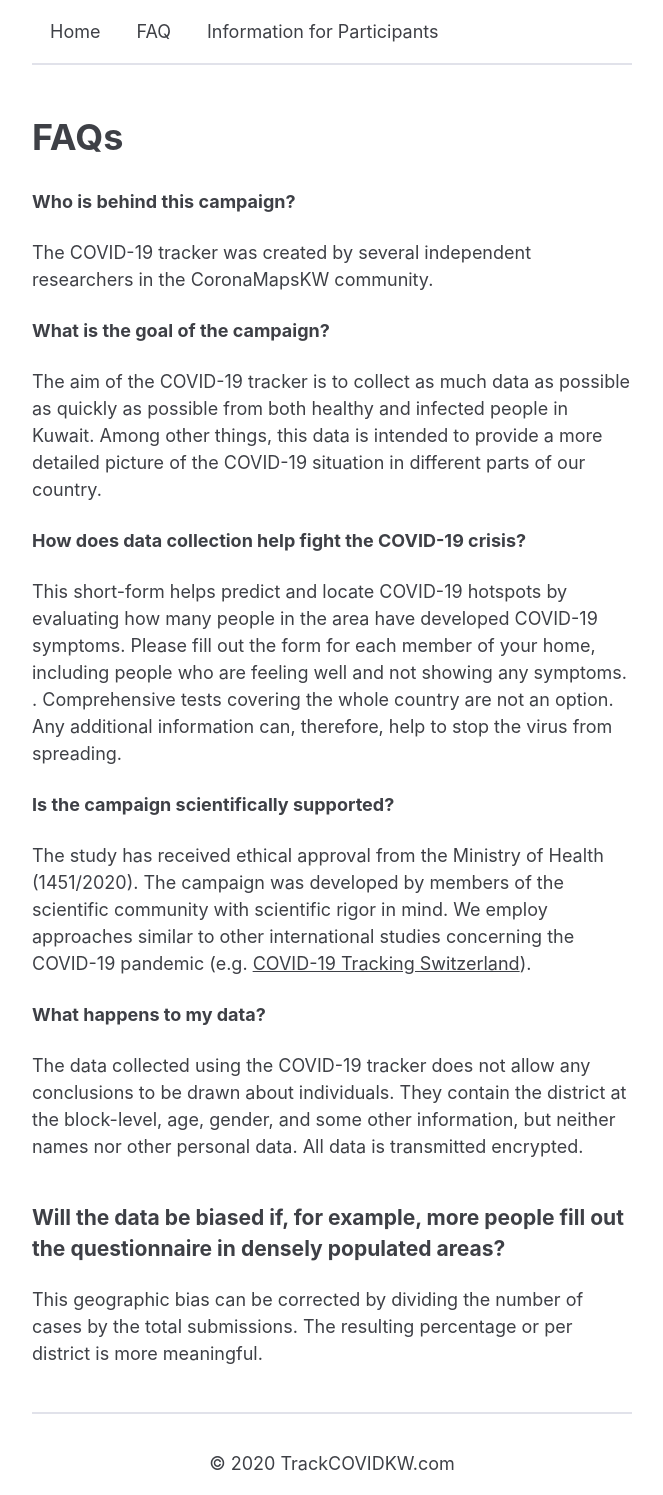
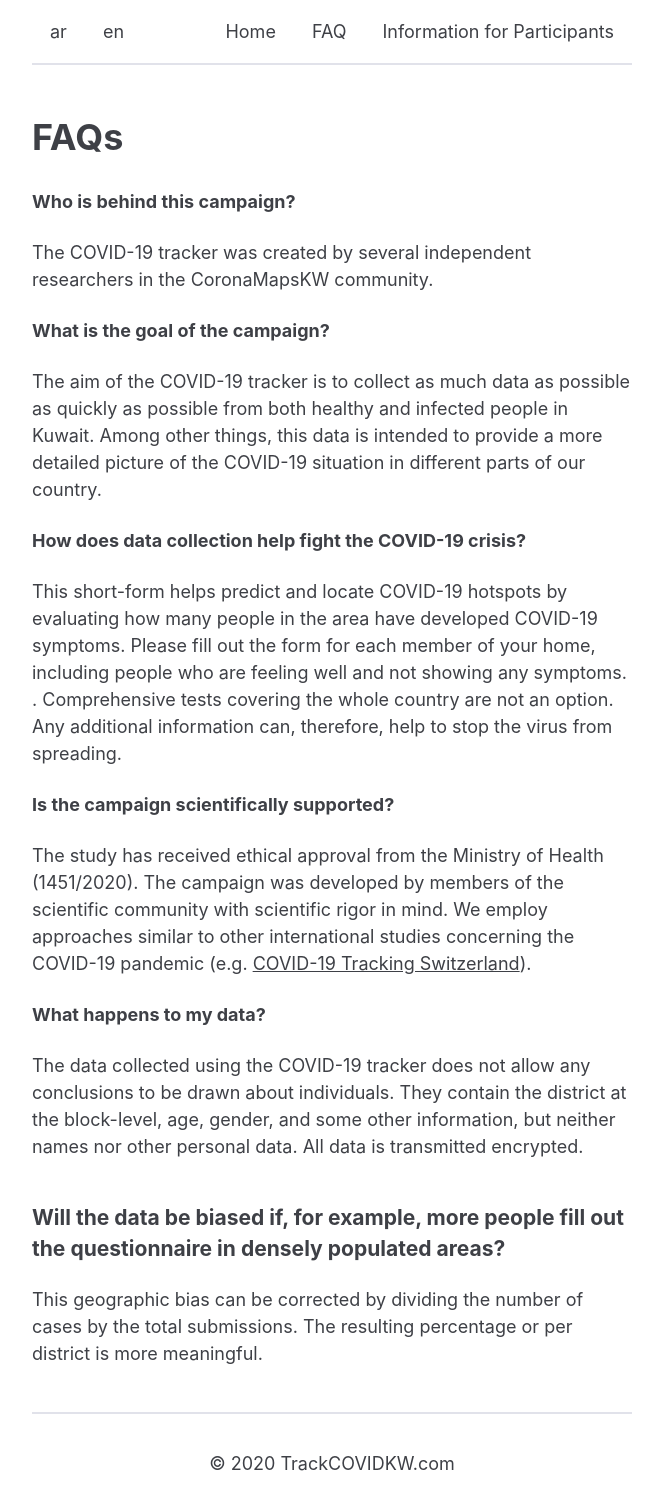
Before and after one commit to coronamapskw/trackcovidkw.org, a Jekyll site: the page built from en/faq.md, in a window 1280 px wide. Shown: the whole page, without its empty margins (308-971 px from the left). Built offline with Jekyll 4.4.1, drawn with Linux system fonts in a browser that asks for light colours.

Commit message:
Add multilanguage support

```diff
--- a/_layouts/default.html
+++ b/_layouts/default.html
@@ -7,6 +7,10 @@ layout: compress
     <!-- Required meta tags -->
     <meta charset="utf-8">
     <meta name="viewport" content="width=device-width, initial-scale=1, shrink-to-fit=no">
+    {% assign pages=site.pages | where:"ref", page.ref | sort: 'lang' %}
+    {% for page in pages %}
+    <link rel="alternate" hreflang="{{ page.lang }}" href="{{ page.url }}" />
+    {% endfor %}
 
     <style>
       html {
@@ -104,12 +108,12 @@ layout: compress
         text-decoration: none;
       }
 
-      header div {
+      header div#logo {
         display: flex;
         align-items: center;
       }
 
-      header div img:first-child {
+      header div#logo img:first-child {
         height: 2.5em;
         width: 2.5em;
         margin-right: 0.5em;
@@ -147,11 +151,25 @@ layout: compress
   </head>
   <body>
     <header>
+      <div>
+      {% if page.layout != 'index' %}
+        {% assign pages=site.pages | where:"ref", page.ref | sort: 'lang' %}
+        {% if pages.size > 1 %}
+        <nav>
+          {% for page in pages %}
+          <a href="{{ site.base_url }}{{ page.url }}" class="{{ page.lang }}">{{ page.lang }}</a>
+          {% endfor %}
+        </nav>
+        {% endif %}
+      {% endif %}
+      </div>
+      <div>
       <nav>
         <a href="/">Home</a>
         <a href="/faq/">FAQ</a>
         <a href="/info-for-participants/">Information for Participants</a>
-      </ul>
+      </nav>
+      </div>
     </header>
 
     {{ content }}
--- a/faq.md
+++ b/en/faq.md
@@ -1,5 +1,7 @@
 ---
 layout: default
+lang: en
+ref: faq
 title: FAQs
 ---
 # FAQs
```
Also changed, not shown: ar/faq.md (added, +7 -0 lines), ar/index.md (added, +7 -0 lines), ar/info-for-participants.md (added, +7 -0 lines), en/index.md (renamed from index.md, +2 -0 lines), en/info-for-participants.md (renamed from info-for-participants.md, +2 -0 lines), _includes/footer.html (added).
